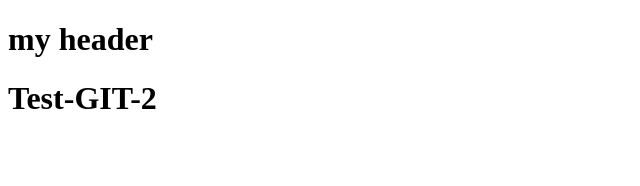
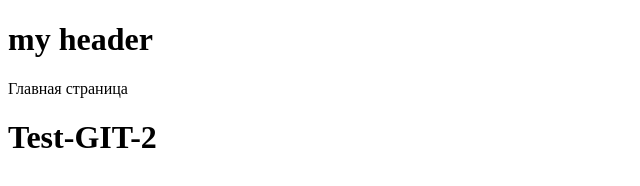
Before and after one commit to 1PlayerKillerGames/test-git-2, a plain HTML site: page index.html in a window 1280 px wide. Shown: the whole page, without its empty margins (0-640 px from the left). Drawn offline with Linux system fonts and the light colour scheme.

Commit message:
develop main page

```diff
--- a/index.html
+++ b/index.html
@@ -10,6 +10,9 @@
     <header>
       <h1>my header</h1>
     </header>
+    <main>
+      <span> Главная страница </span>
+    </main>
     <h1>Test-GIT-2</h1>
     <script src="index.js"></script>
   </body>
```
Also changed, not shown: index.js (+17 -0 lines).
